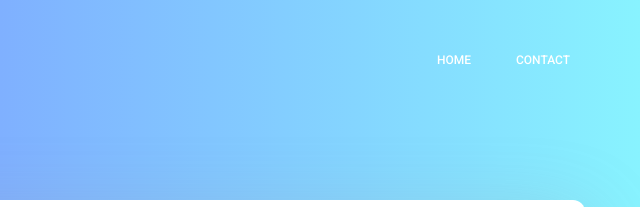
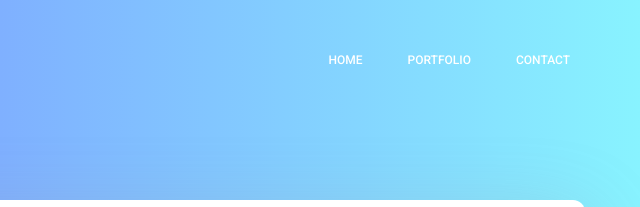
Before and after one commit to ishe19/ishe19.github.io, a plain HTML site: page index.html in a window 1280 px wide. Shown: the top 207 px of the page, 640-1280 px from the left. Drawn offline with Linux system fonts and the light colour scheme.

Commit message:
Update index.html

```diff
--- a/index.html
+++ b/index.html
@@ -38,9 +38,10 @@
 						<div class="collapse navbar-collapse offset" id="navbarSupportedContent">
 							<ul class="nav navbar-nav menu_nav ml-auto">
 								<li class="nav-item active"><a class="nav-link" href="index.html">Home</a></li>
+								<li class="nav-item"><a class="nav-link" href="portfolio.html">Portfolio</a></li>
 								<!-- <li class="nav-item"><a class="nav-link" href="about-us.html">About</a></li>  -->
 								<!-- <li class="nav-item"><a class="nav-link" href="services.html">Services</a></li>
-								<li class="nav-item"><a class="nav-link" href="portfolio.html">Portfolio</a></li> -->
+
 								<!-- <li class="nav-item submenu dropdown">
 									<a href="#" class="nav-link dropdown-toggle" data-toggle="dropdown" role="button" aria-haspopup="true" aria-expanded="false">Pages</a>
 									<ul class="dropdown-menu">
```
